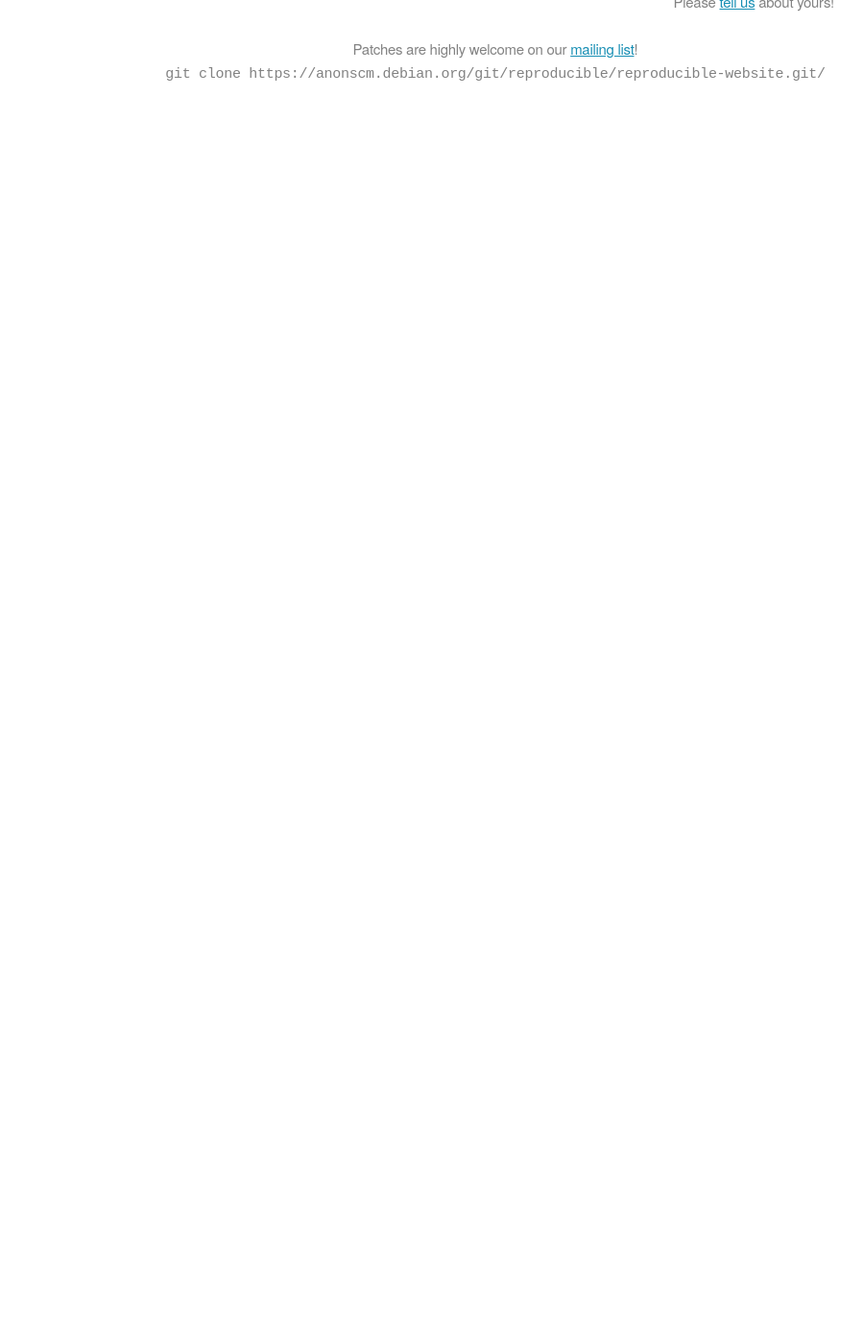
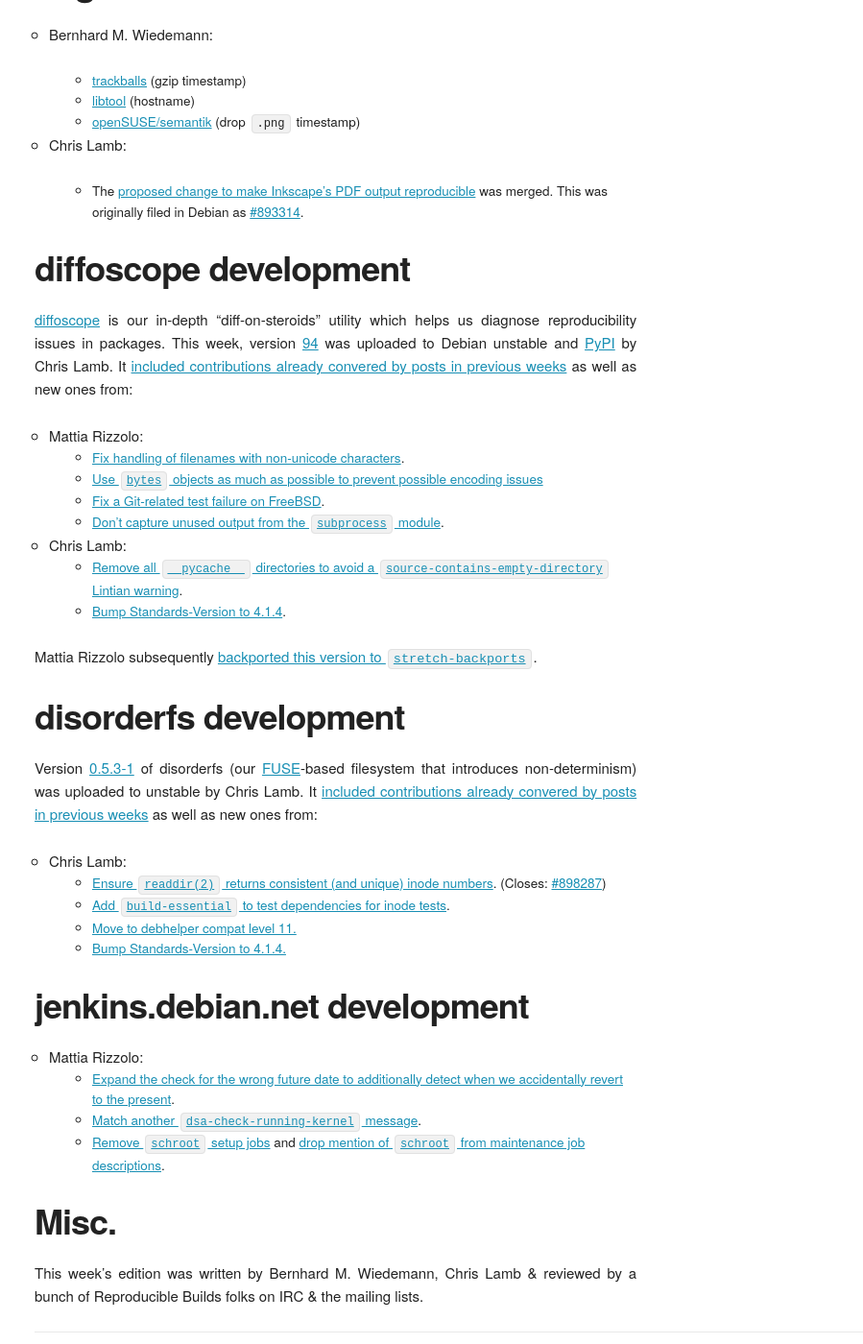
Before and after one commit to prototypefund/reproducible-website, a Jekyll site: the page built from _blog/posts/159.md, in a window 1280 px wide and 1400 px high, scrolled down 1006 px. Shown: the whole window at 96% size, without its empty margins (124-1023 px from the left). Built offline with Jekyll 4.4.1, drawn with Linux system fonts in a browser that asks for light colours; some web fonts are replaced; before the commit the page ends 1126 px from its top, so only the background shows below that; some of the changed text lies outside the part shown.

Commit message:
159: Initial draft.

```diff
--- a/_blog/posts/159.md
+++ b/_blog/posts/159.md
@@ -3,17 +3,68 @@
 week: 159
 ---
 
-* [FIXME](https://github.com/rust-lang/rust/issues/50556)
+Here's what happened in the [Reproducible Builds](https://reproducible-builds.org) effort between Sunday May 6 and Saturday May 12 2018:
+
+* [Ricardo Wurmus](http://bioinformatics.mdc-berlin.de/team.html#ricardo-wurmus) published a paper titled [Reproducible bioinformatics pipelines with Guix](https://www.gnu.org/software/guix/blog/2018/paper-on-reproducible-bioinformatics-pipelines-with-guix/) which leverages [GNU Guix](https://www.gnu.org/software/guix/) and reproducible builds in general as "a crucial foundation for computational experiments".
+
+* There will be two talks at the upcoming [MiniDebConfHamburg](https://wiki.debian.org/DebianEvents/de/2018/MiniDebConfHamburg) regarding Reproducible Builds which are detailed on the [event's schedule](https://wiki.debian.org/DebianEvents/de/2018/MiniDebConfHamburg#Schedule).
+
+* *kpcyrd* investigated and filed an issue against the [Rust](https://www.rust-lang.org/) programming language regarding the [non-deterministic use of `cmpq`](https://github.com/rust-lang/rust/issues/50556) which is resulting in non-determinstic binaries.
+
+* There was further discussion on our mailing list regarding [the typeface and colour scheme, etc.](https://lists.reproducible-builds.org/pipermail/rb-general/2018-May/000923.html) of our logo.
+
+* 22 package reviews updated and 36 have been removed in this week, adding to our [knowledge about identified issues](https://tests.reproducible-builds.org/debian/index_issues.html).
 
 Packages reviewed and fixed, and bugs filed
 -------------------------------------------
 
-  * Chris Lamb:
-    * [Inkscape merged](https://gitlab.com/inkscape/inkscape/merge_requests/219)
+* Bernhard M. Wiedemann:
 
-  * Bernhard M. Wiedemann:
-    * [trackballs](https://github.com/trackballs/trackballs/pull/17) (gzip timestamp)
-    * [libtool](https://build.opensuse.org/request/show/605522) (hostname)
-    * [openSUSE/semantik](https://build.opensuse.org/request/show/605520) (drop png timestamp)
+  * [trackballs](https://github.com/trackballs/trackballs/pull/17) (gzip timestamp)
+  * [libtool](https://build.opensuse.org/request/show/605522) (hostname)
+  * [openSUSE/semantik](https://build.opensuse.org/request/show/605520) (drop `.png` timestamp)
 
-* [FIXME](https://www.gnu.org/software/guix/blog/2018/paper-on-reproducible-bioinformatics-pipelines-with-guix/)
+* Chris Lamb:
+
+  * The [proposed change to make Inkscape's PDF output reproducible](https://gitlab.com/inkscape/inkscape/merge_requests/219) was merged. This was originally filed in Debian as [#893314](https://bugs.debian.org/893314).
+
+
+diffoscope development
+----------------------
+
+[diffoscope](https://diffoscope.org) is our in-depth "diff-on-steroids" utility which helps us diagnose reproducibility issues in packages. This week, version [94](https://tracker.debian.org/news/954962/accepted-diffoscope-94-source-all-into-unstable/) was uploaded to Debian unstable and [PyPI](https://pypi.org/) by Chris Lamb. It [included contributions already convered by posts in previous weeks](https://anonscm.debian.org/git/reproducible/diffoscope.git/log/?h=94) as well as new ones from:
+
+* Mattia Rizzolo:
+    * [Fix handling of filenames with non-unicode characters](https://anonscm.debian.org/git/reproducible/diffoscope.git/commit/?id=8202dac).
+    * [Use `bytes` objects as much as possible to prevent possible encoding issues](https://anonscm.debian.org/git/reproducible/diffoscope.git/commit/?id=05260f0)
+    * [Fix a Git-related test failure on FreeBSD](https://anonscm.debian.org/git/reproducible/diffoscope.git/commit/?id=dcac350).
+    * [Don't capture unused output from the `subprocess` module](https://anonscm.debian.org/git/reproducible/diffoscope.git/commit/?id=f789718).
+* Chris Lamb:
+    * [Remove all `__pycache__` directories to avoid a `source-contains-empty-directory` Lintian warning](https://anonscm.debian.org/git/reproducible/diffoscope.git/commit/?id=4a4dd7b).
+    * [Bump Standards-Version to 4.1.4](https://anonscm.debian.org/git/reproducible/diffoscope.git/commit/?id=1968784).
+
+Mattia Rizzolo subsequently [backported this version to `stretch-backports`](https://tracker.debian.org/news/956137/accepted-diffoscope-94bpo91-source-into-stretch-backports/).
+
+disorderfs development
+----------------------
+
+Version [0.5.3-1](https://tracker.debian.org/news/956653/accepted-disorderfs-053-1-source-amd64-into-unstable/) of disorderfs (our [FUSE](https://github.com/libfuse/libfuse)-based filesystem that introduces non-determinism) was uploaded to unstable by Chris Lamb. It [included contributions already convered by posts in previous weeks](https://anonscm.debian.org/git/reproducible/disorderfs.git/log/?h=debian/0.5.3-1) as well as new ones from:
+
+* Chris Lamb:
+    * [Ensure `readdir(2)` returns consistent (and unique) inode numbers](https://anonscm.debian.org/git/reproducible/disorderfs.git/commit/?id=39e29c4). (Closes: [#898287](https://bugs.debian.org/898287))
+    * [Add `build-essential` to test dependencies for inode tests](https://anonscm.debian.org/git/reproducible/disorderfs.git/commit/?id=2cff3c9).
+    * [Move to debhelper compat level 11.](https://anonscm.debian.org/git/reproducible/disorderfs.git/commit/?id=f2b3d5b)
+    * [Bump Standards-Version to 4.1.4.](https://anonscm.debian.org/git/reproducible/disorderfs.git/commit/?id=985b147)
+
+jenkins.debian.net development
+------------------------------
+
+* Mattia Rizzolo:
+    * [Expand the check for the wrong future date to additionally detect when we accidentally revert to the present](https://salsa.debian.org/qa/jenkins.debian.net/commit/b814ba1b).
+    * [Match another `dsa-check-running-kernel` message](https://salsa.debian.org/qa/jenkins.debian.net/commit/c7d553f6).
+    * [Remove `schroot` setup jobs](https://salsa.debian.org/qa/jenkins.debian.net/commit/ed022bb0) and [drop mention of `schroot` from maintenance job descriptions](https://salsa.debian.org/qa/jenkins.debian.net/commit/0d37226e).
+
+Misc.
+-----
+
+This week's edition was written by Bernhard M. Wiedemann, Chris Lamb & reviewed by a bunch of Reproducible Builds folks on IRC & the mailing lists.
```
